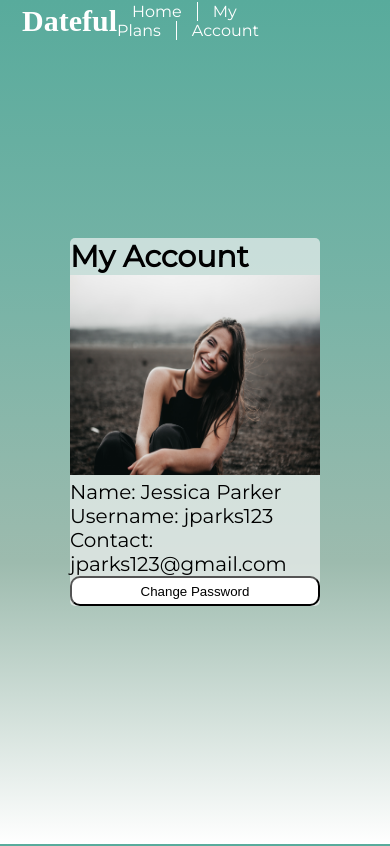
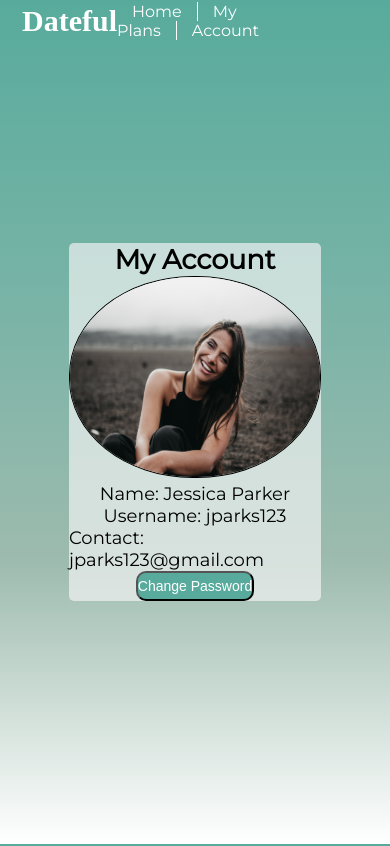
Before and after one commit to ambermetz/group-final-project, an Angular app: page /account in a window 390 px wide. Built offline with nearby package versions, Linux system fonts and the light colour scheme; a web font is replaced by a local one.

Commit message:
css-to-acc-page-and-mobile

```diff
--- a/src/app/account/account.component.css
+++ b/src/app/account/account.component.css
@@ -3,28 +3,36 @@ main {
   flex-direction: column;
   background-color: rgba(245, 245, 245, 0.666);
   color: black;
-  font-size: 20px;
+  font-size: 18px;
   position: fixed;
   top: 50%;
   left: 50%;
   transform: translate(-50%, -50%);
   justify-content: center;
   border-radius: 5px;
+  align-items: center;
 }
 
 button {
   height: 30px;
-  background-color: white;
+  background-color: #58ab9c;
   border-radius: 10px;
+  color: white;
+  font-size: 14px;
+}
+
+button:hover {
+  color: white;
+  border: 1px solid #999;
 }
 
 img {
   height: 200px;
   width: 250px;
+  border: 1px solid black;
+  border-radius: 49%;
 }
 
-@media only screen and (min-width: 768px) and (max-width: 1280px) {
-}
+@media only screen and (min-width: 768px) and (max-width: 1280px) {}
 
-@media only screen and (min-width: 1281px) {
-}
+@media only screen and (min-width: 1281px) {}
--- a/src/app/event-results/event-results.component.css
+++ b/src/app/event-results/event-results.component.css
@@ -1,6 +1,29 @@
+button {
+  background-color: #58ab9c;
+  color: white;
+  border-radius: 5px;
+}
+
+img {
+  width: 150px;
+  height: 100px;
+}
+
+.purchase {
+  background-color: #FFE0A9;
+}
+
+a {
+  text-decoration: none;
+  color: white;
+}
+
 @media only screen and (min-width: 768px) and (max-width: 1280px) {
   main {
     background-color: rgba(255, 255, 255, 0.687);
+  }
+  button {
+    height: 25px;
   }
 }
 
@@ -8,7 +31,6 @@
   .mainSection {
     height: 100vh;
   }
-
   main {
     display: flex;
     justify-content: space-evenly;
@@ -20,11 +42,9 @@
     border-bottom: 2px solid grey;
     padding: 10px;
   }
-
   .content {
     margin-top: 15px;
   }
-
   .results {
     height: 100vh;
     width: 33%;
@@ -33,19 +53,26 @@
     border-radius: 5px;
     margin: 20px;
   }
-
   img {
     width: 150px;
     height: 100px;
   }
-
   button {
-    background-color: aquamarine;
-    height: 40px;
+    /* background-color: #58ab9c; */
+    height: 30px;
+    border-radius: 5px;
+    /* color: white; */
   }
-
   button:hover {
     border: 1px solid #999;
-    color: #000;
+    color: white;
+    /* background-color: ; */
+  }
+  .purchase {
+    background-color: #FFE0A9;
+  }
+  a {
+    text-decoration: none;
+    color: black;
   }
 }
--- a/src/app/event-results/event-results.component.html
+++ b/src/app/event-results/event-results.component.html
@@ -48,7 +48,9 @@
           <p>Date: {{ event.dates.start.localDate }}</p>
 
           <p>Event City: {{ event._embedded.venues[0].city.name }}</p>
-          <a href="{{ event.url }}">Purchase Tickets</a>
+          <button class="purchase">
+            <a href="{{ event.url }}">Purchase Tickets</a>
+          </button>
           <button (click)="addToItinerary(event)">
             Add to Itinerary
           </button>
--- a/src/app/search/search.component.css
+++ b/src/app/search/search.component.css
@@ -4,6 +4,7 @@
   align-items: center;
   height: 80%;
 }
+
 .keyword {
   border-top-left-radius: 5px;
   border-bottom-left-radius: 5px;
@@ -14,6 +15,7 @@ button {
   border-top-right-radius: 5px;
   border-bottom-right-radius: 5px;
   padding: 0px 10px;
+  background-color: aquamarine;
 }
 
 input {
@@ -22,8 +24,6 @@ input {
   font-size: 14px;
 }
 
-@media only screen and (min-width: 768px) and (max-width: 1280px) {
-}
+@media only screen and (min-width: 768px) and (max-width: 1280px) {}
 
-@media only screen and (min-width: 1281px) {
-}
+@media only screen and (min-width: 1281px) {}
--- a/src/app/services/services.service.ts
+++ b/src/app/services/services.service.ts
@@ -12,7 +12,6 @@ export class ServicesService {
   dineList: any;
   visitList: any;
   constructor(private http: HttpClient, private router: Router) {}
-
 
   //   getData(keyword: string, startDateTime: string, endDateTime: string) {
   //     this.http
@@ -46,7 +45,7 @@ export class ServicesService {
   }
 
   getDineData(keyword: string) {
-    return this.http.get("http://localhost:8080/restaurants", {
+    return this.http.get("http://localhost:3000/restaurants", {
       params: { location: keyword }
     });
   }
@@ -58,7 +57,7 @@ export class ServicesService {
   }
 
   getVisitData(keyword: string) {
-    return this.http.get("http://localhost:8080/visit", {
+    return this.http.get("http://localhost:3000/visit", {
       params: { location: keyword }
     });
   }
```
Lines whose indentation alone changed are shown as unchanged.
